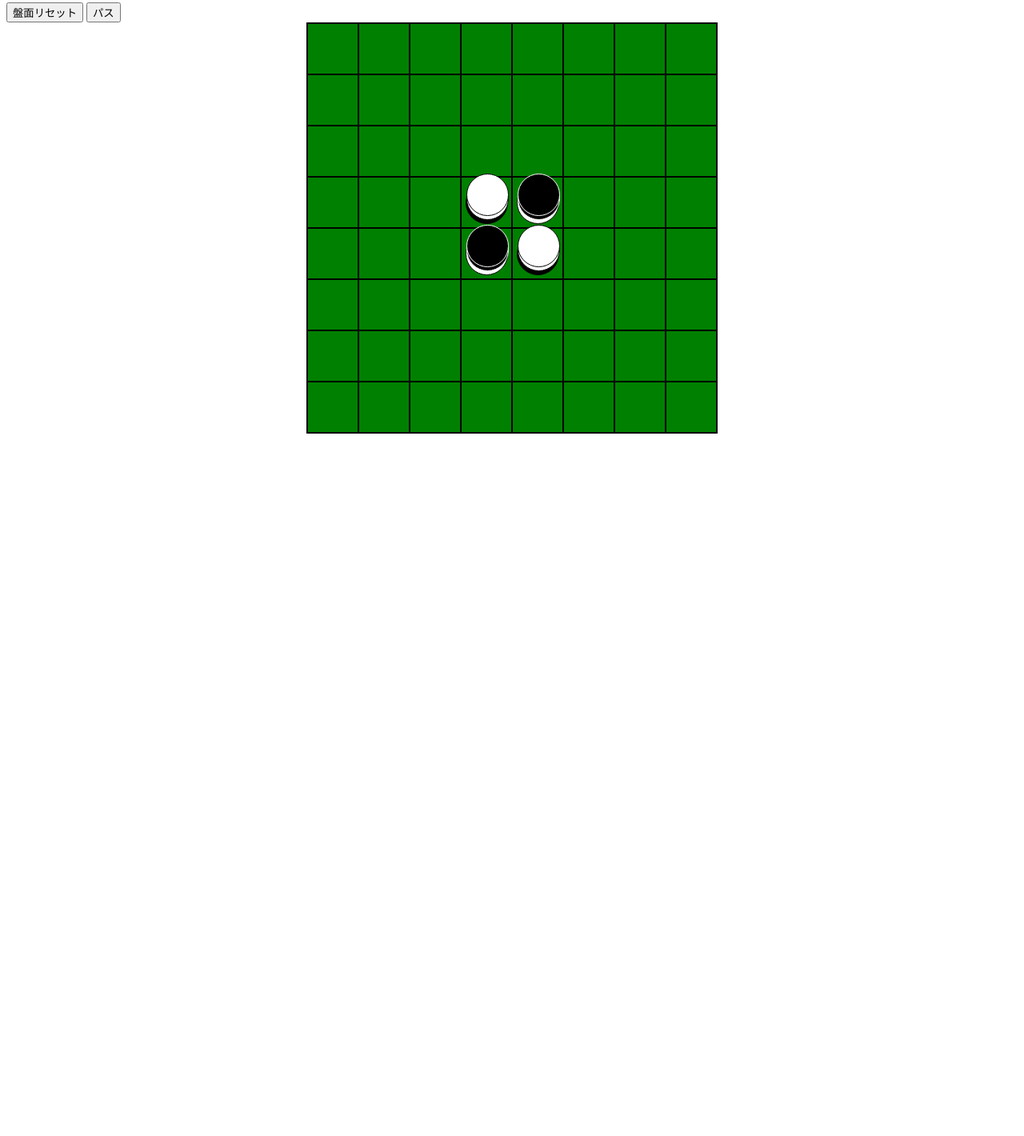
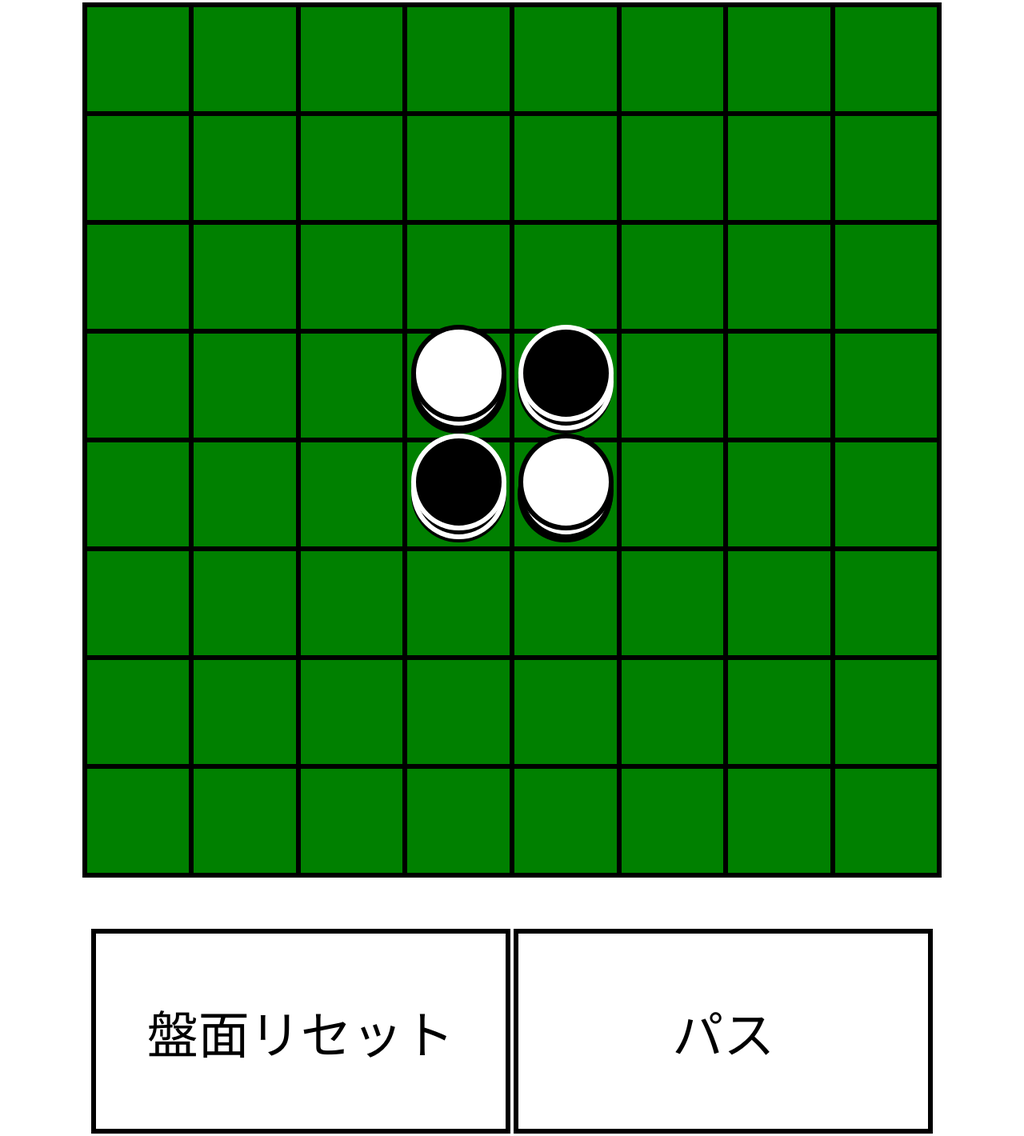
Before and after one commit to zohar0729/zohar0729.github.io, a plain HTML site: page contents/reversi/main.html in a window 1280 px wide. Shown: the part 53-1473 px from the top of the page at 80% size. Before the commit the page ends 800 px from the top, so only its background shows below. Drawn offline with Linux system fonts and the light colour scheme.

Commit message:
レスポンシブデザインに対応させた。

```diff
--- a/contents/reversi/main.html
+++ b/contents/reversi/main.html
@@ -4,11 +4,16 @@
         <meta charset="utf-8">
         <title>オンライン・リバーシ</title>
         <link rel="stylesheet" href="https://zohar0729.github.io/contents/reversi/style.css" type="text/css">
+        <!-- <link rel="stylesheet" href="./style.css" type="text/css"> -->
         <script src="https://zohar0729.github.io/contents/reversi/script.js"></script>
+        <!-- <script src="./script.js"></script> -->
     </head>
     <body onload="onload()">
         <p id="prompt"></p>
-        <input type = "button" onclick = "reset_board()" value = "盤面リセット">
-        <input type = "button" onclick = "change_turn()" value = "パス">
+        <div id="game" class="center"></div>
+        <div id="console" class="center">
+            <input type = "button" onclick = "reset_board()" value = "盤面リセット" class = "button-left">
+            <input type = "button" onclick = "change_turn()" value = "パス" class = "button-right">
+        </div>
     </body>
 </html>
--- a/contents/reversi/script.js
+++ b/contents/reversi/script.js
@@ -132,9 +132,10 @@ function generate_board() {
     }
     let board = document.createElement("table");
     board.appendChild(brd_body);
+    board.className = "center"
 
     // 本体のページにゲーム盤を追加する
-    let body = document.getElementsByTagName("body")[0];
+    let body = document.getElementById("game");
     body.appendChild(board);
 }
 
--- a/contents/reversi/style.css
+++ b/contents/reversi/style.css
@@ -1,19 +1,47 @@
+.center {
+    margin-left: auto;
+    margin-right: auto;
+    padding-left: auto;
+    padding-right: auto;
+}
+.button-left {
+    margin-left: auto;
+    margin-right: auto;
+    width: calc(50% - 1vw);
+    height: 20vw;
+    font-size: 5vw;
+    border: solid 0.5vw black;
+    background-color: white;
+}
+.button-right {
+    margin-left: auto;
+    margin-right: auto;
+    width: calc(50% - 1vw);
+    height: 20vw;
+    font-size: 5vw;
+    border: solid 0.5vw black;
+    background-color: white;
+}
+div#game {
+    margin-bottom: 5vw;
+}
+div#console {
+    text-align: center;
+}
 /* リバーシ盤のスタイル */
 table {
     border-collapse: collapse;
-    border: solid 2px black;
-    margin-left: auto;
-    margin-right: auto;
+    border: solid 0.5vw black;
     margin-top: auto;
     margin-bottom: auto;
 }
 table td {
-    width: 60px;
-    height: 60px;
+    width: 10vw;
+    height: 10vw;
     margin-left: auto;
     margin-right: auto;
     background-color: green;
-    border: solid 2px black;
+    border: solid 0.5vw black;
 }
 table td.puttable {
     background-color: greenyellow;
@@ -30,16 +58,17 @@ div {
 div.white {
     background: black;
     color: black;
-    border: solid 1px black;
+    border: solid 0.5vw black;
     position: relative;
 }
 /* 上から2番目に表示される要素 */
 div.white::before {
     content: "";
     background: white;
-    border: solid 1px black;
-    /* top: -2px; */
+    border: solid 0.5vw black;
+    /* top: -2vw; */
     top: -10%;
+    left: -5%;
     width: 100%;
     height: 100%;
     border-radius: 50%;
@@ -51,9 +80,10 @@ div.white::before {
 div.white::after {
     content: "";
     background: white;
-    border: solid 1px black;
-    /* top: -4px; */
+    border: solid 0.5vw black;
+    /* top: -4vw; */
     top: -20%;
+    left: -5%;
     width: 100%;
     height: 100%;
     border-radius: 50%;
@@ -75,18 +105,18 @@ div.white::after {
         background: black;
     }
     25% {
-        transform: translateY(-20px);
+        transform: translateY(-10vw);
     }
     49% {
-        transform: translateY(-20px) rotateX(90deg);
+        transform: translateY(-10vw) rotateX(90deg);
         background: black;
     }
     51% {
-        transform: translateY(-20px) rotateX(90deg);
+        transform: translateY(-10vw) rotateX(90deg);
         background: white;
     }
     75% {
-        transform: translateY(-20px);
+        transform: translateY(-10vw);
     }
     100% {
         background: white;
@@ -115,18 +145,18 @@ div.white::after {
         background: white;
     }
     25% {
-        transform: translateY(-20px);
+        transform: translateY(-10vw);
     }
     49% {
-        transform: translateY(-20px) rotateX(90deg);
+        transform: translateY(-10vw) rotateX(90deg);
         background: white;
     }
     51% {
-        transform: translateY(-20px) rotateX(90deg);
+        transform: translateY(-10vw) rotateX(90deg);
         background: black;
     }
     75% {
-        transform: translateY(-20px);
+        transform: translateY(-10vw);
     }
     100% {
         background: black;
@@ -153,15 +183,15 @@ div.white::after {
 div.black {
     background: white;
     color: white;
-    border: solid 1px black;
+    border: solid 0.5vw black;
     position: relative;
 }
 div.black::before {
     content: "";
     background: black;
-    border: solid 1px white;
-    /* top: -2px; */
+    border: solid 0.5vw white;
     top: -10%;
+    left: -5%;
     width: 100%;
     height: 100%;
     border-radius: 50%;
@@ -172,9 +202,9 @@ div.black::before {
 div.black::after {
     content: "";
     background: black;
-    border: solid 1px white;
-    /* top: -4px; */
+    border: solid 0.5vw white;
     top: -20%;
+    left: -5%;
     width: 100%;
     height: 100%;
     border-radius: 50%;
```
